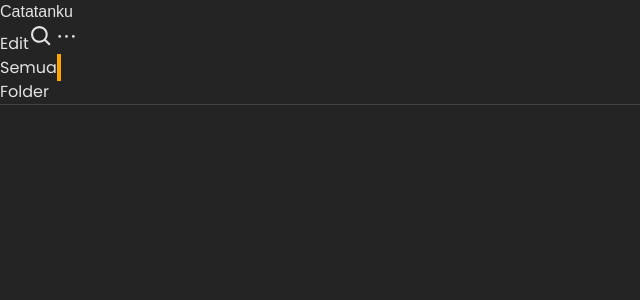
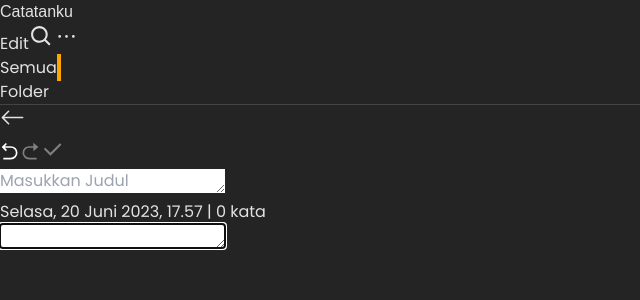
Before and after one commit to Sastrapradana06/Catatanku-app, a React (Vite) app: page /memo-detail/1 in a window 1280 px wide. Shown: the top 300 px of the page, without its empty margins (0-640 px from the left). Built offline with nearby package versions, Linux system fonts and the light colour scheme; a web font is replaced by a local one.

Commit message:
Menambah fitur tulis memo catatan

```diff
--- a/package.json
+++ b/package.json
@@ -10,10 +10,12 @@
     "preview": "vite preview"
   },
   "dependencies": {
+    "@reduxjs/toolkit": "^1.9.5",
     "history": "^5.3.0",
     "react": "^18.2.0",
     "react-dom": "^18.2.0",
     "react-icons": "^4.9.0",
+    "react-redux": "^8.1.0",
     "react-router-dom": "^6.13.0"
   },
   "devDependencies": {
--- a/src/App.jsx
+++ b/src/App.jsx
@@ -5,6 +5,7 @@ import {Navbar} from './Components/Navbar'
 import Semua from './Components/Semua'
 import Folder from './Components/Folder'
 import TulisMemo from './Components/TulisMemo'
+import MemoDetail from './Components/memoDetail'
 
 function App() {
   return (
@@ -15,6 +16,7 @@ function App() {
           <Route path='/' element={<Semua />}/>
           <Route path='/folder' element={<Folder />}/>
           <Route path='/tulismemo'  element={<TulisMemo />} />
+          <Route path='memo-detail/:id'  element={<TulisMemo />} />
         </Routes>
       </div>
     </div>
--- /dev/null
+++ b/src/App/Constanta.js
@@ -0,0 +1,26 @@
+const date = new Date()
+
+export const day = date.toLocaleDateString('id-IN', {dateStyle: 'full'})
+export const time = date.toLocaleTimeString('id-IN',{ hour: "numeric", minute: "numeric" })
+
+export function generateRandomId() {
+    return Math.floor(Math.random() * 1000) + 1;
+}
+
+export function handleDeleted(tulisMemo, setTulisMemo, setDeletedValue) {
+    const updatedValue = tulisMemo.substring(0, tulisMemo.length - 1);
+    const deletedText = tulisMemo.slice(tulisMemo.length - 1);
+    setTulisMemo(updatedValue);
+    setDeletedValue((prevDeletedValue) => deletedText + prevDeletedValue);
+}
+
+export function handleUndo(setTulisMemo, setDeletedValue, deletedValue) {
+    setTulisMemo((prevMemo) => prevMemo + deletedValue);
+    setDeletedValue('');
+}
+
+export function setDynamicHeight(textareaRef) {
+    const textarea = textareaRef.current;
+    textarea.style.height = "auto";
+    textarea.style.height = textarea.scrollHeight + "px";
+}
--- /dev/null
+++ b/src/App/Features/inputSlice.js
@@ -0,0 +1,30 @@
+import { createSlice } from "@reduxjs/toolkit";
+
+const initialState = {
+    judulMemo: '',
+    teksMemo: '',
+    day: '',
+    time: ''
+}
+
+export const inputSlice = createSlice({
+    name: 'memo',
+    initialState,
+    reducers: {
+        setJudulMemo: (state, action) => {
+            state.judulMemo = action.payload
+        },
+        setTeksMemo: (state, action) => {
+            state.teksMemo = action.payload
+        },
+        setDay: (state, action) => {
+            state.day = action.payload
+        },
+        setTime: (state, action) => {
+            state.time = action.payload
+        }
+    }
+})
+
+export const {setDay, setTime, setJudulMemo, setTeksMemo } = inputSlice.actions;
+export default inputSlice.reducer
--- /dev/null
+++ b/src/App/Features/memoSlice.js
@@ -0,0 +1,22 @@
+import { createSlice } from "@reduxjs/toolkit";
+
+const initialState = {
+    memo: [],
+    detailMemo: []
+}
+
+export const memoSlice = createSlice({
+    name: 'memo',
+    initialState,
+    reducers: {
+        getMemo: (state, action) => {
+            state.memo = action.payload
+        },
+        getDetailMemo: (state, action) => {
+            state.detailMemo = action.payload
+        }
+    }
+})
+
+export const {getMemo, getDetailMemo} = memoSlice.actions
+export default memoSlice.reducer
--- /dev/null
+++ b/src/App/Store.js
@@ -0,0 +1,9 @@
+import { configureStore } from "@reduxjs/toolkit";
+import memoReducer from "./Features/memoSlice";
+import inputReducer from "./Features/inputSlice";
+export const store = configureStore({
+    reducer: {
+        memo: memoReducer,
+        input: inputReducer
+    }
+})
--- /dev/null
+++ b/src/Components/NavMemo.jsx
@@ -0,0 +1,80 @@
+import { setTeksMemo } from "../App/Features/inputSlice";
+import { getMemo } from "../App/Features/memoSlice";
+
+import { RiCheckLine, RiArrowGoBackLine, RiArrowGoForwardFill } from "react-icons/ri";
+import { BsArrowLeft } from "react-icons/bs";
+import { Link } from "react-router-dom";
+import { useState } from "react";
+import { generateRandomId } from "../App/Constanta";
+
+import { useSelector, useDispatch } from "react-redux";
+
+export default function NavMemo({ isInputFocused }) {
+  const [deletedValue, setDeletedValue] = useState("");
+
+  const { judulMemo, teksMemo, day, time } = useSelector((state) => state.input);
+  const { memo } = useSelector((state) => state.memo);
+  const dispatch = useDispatch();
+
+  function addMemo() {
+    const newID = generateRandomId();
+    dispatch(
+      getMemo([
+        {
+          id: newID,
+          judulMemo,
+          teksMemo,
+          day,
+          time,
+        },
+        ...memo,
+      ])
+    );
+  }
+
+  function handleDeleted() {
+    const updatedValue = teksMemo.substring(0, teksMemo.length - 1);
+    const deletedText = teksMemo.slice(teksMemo.length - 1);
+    dispatch(setTeksMemo(updatedValue));
+    setDeletedValue((prevDeletedValue) => deletedText + prevDeletedValue);
+  }
+
+  function handleUndo() {
+    const newTeksMemo = teksMemo + deletedValue;
+    dispatch(setTeksMemo(newTeksMemo));
+    setDeletedValue("");
+  }
+
+  return (
+    <div className=" mt-4">
+      <div className=" w-[90%] m-auto h-[30px] flex justify-between items-center">
+        <div className=" flex items-center">
+          <button>
+            <Link to="/">
+              <BsArrowLeft size={25} />
+            </Link>
+          </button>
+        </div>
+        <div className="flex gap-4">
+          <button onClick={handleDeleted} className={`${isInputFocused ? "hidden" : ""}`}>
+            <RiArrowGoBackLine size={20} color={memo === "" ? "gray" : "white"} />
+          </button>
+          <button onClick={handleUndo} className={`${isInputFocused ? "hidden" : ""}`}>
+            <RiArrowGoForwardFill size={20} color={deletedValue === "" ? "gray" : "white"} />
+          </button>
+          {teksMemo === "" || judulMemo === "" ? (
+            <button>
+              <RiCheckLine size={25} color="gray" />
+            </button>
+          ) : (
+            <button type="submit" onClick={addMemo}>
+              <Link to="/">
+                <RiCheckLine size={25} color="white" />
+              </Link>
+            </button>
+          )}
+        </div>
+      </div>
+    </div>
+  );
+}
--- a/src/Components/Semua.jsx
+++ b/src/Components/Semua.jsx
@@ -1,49 +1,52 @@
 import { TbNotes } from "react-icons/tb";
 import { Link } from "react-router-dom";
+import { useSelector, useDispatch } from "react-redux";
+import { getDetailMemo } from "../App/Features/memoSlice";
+import { setJudulMemo, setTeksMemo} from "../App/Features/inputSlice";
+
+// import { Link } from "react-router-dom";
 export default function Semua() {
+  const {memo} = useSelector((state) => state.memo)
+  const dispatch = useDispatch()
+  // console.log(detailMemo);
+
+  function addDetailMemo(memo) {
+    dispatch(setJudulMemo(memo.judulMemo))
+    dispatch(setTeksMemo(memo.teksMemo))
+    dispatch(getDetailMemo([memo]))
+  }
+
+  function resetMemo() {
+    dispatch(setJudulMemo(''))
+    dispatch(setTeksMemo(''))
+  }
+
   return (
     <div className="">
       <div className="p-2 flex flex-col gap-3 w-[95%] m-auto">
-        <div className="h-[100px] rounded-xl bg-card flex items-center">
-          <div className="p-3">
-            <h1 className="text-[1.2rem]">Akun Brimo</h1>
-            <p className="text-gray-400 mt-1">13 Maret</p>
-          </div>
-        </div>
-        <div className=" h-[100px] rounded-xl bg-card flex items-center">
-          <div className="p-3">
-            <h1 className="text-[1.2rem]">Akun Brimo</h1>
-            <p className="text-gray-400 mt-1">13 Maret</p>
-          </div>
-        </div>
-        <div className=" h-[100px] rounded-xl bg-card flex items-center">
-          <div className="p-3">
-            <h1 className="text-[1.2rem]">Akun Brimo</h1>
-            <p className="text-gray-400 mt-1">13 Maret</p>
-          </div>
-        </div>
-        <div className=" h-[100px] rounded-xl bg-card flex items-center">
-          <div className="p-3">
-            <h1 className="text-[1.2rem]">Akun Brimo</h1>
-            <p className="text-gray-400 mt-1">13 Maret</p>
-          </div>
-        </div>
-        <div className=" h-[100px] rounded-xl bg-card flex items-center">
-          <div className="p-3">
-            <h1 className="text-[1.2rem]">Akun Brimo</h1>
-            <p className="text-gray-400 mt-1">13 Maret</p>
-          </div>
-        </div>
-        <div className=" h-[100px] rounded-xl bg-card flex items-center">
-          <div className="p-3">
-            <h1 className="text-[1.2rem]">Akun Brimo</h1>
-            <p className="text-gray-400 mt-1">13 Maret</p>
-          </div>
-        </div>
+        {memo.length === 0 ? (
+          <p className="text-center">Buat Catatn Anda!!</p>
+        ) : (
+          memo.map((teks, i) => {
+            return (
+              <Link to={`memo-detail/${teks.id}`} key={i} onClick={addDetailMemo.bind(this, teks)}>
+                <div className="h-[100px] rounded-xl bg-card flex items-center justify-between">
+                  <div className="p-3">
+                    <h1 className="text-[1.3rem]">{teks.judulMemo}</h1>
+                    <p className="text-gray-400 mt-1 text-[.8rem]">{teks.day}</p>
+                  </div>
+                  <div className=" mt-9 p-1">
+                    <p className="text-[.8rem] text-gray-400">{teks.time}</p>
+                  </div>
+                </div>
+              </Link>
+            )
+          })
+        )}
       </div>
       <div className="fixed bottom-0 w-full h-max p-1 bg-[#2B2730]">
         <div className="w-[50%] m-auto h-full flex flex-col items-center justify-center">
-          <button>
+          <button onClick={resetMemo}>
             <Link to='/tulismemo'>
                 <TbNotes size={35} />
             </Link>
--- a/src/Components/TulisMemo.jsx
+++ b/src/Components/TulisMemo.jsx
@@ -1,15 +1,26 @@
-import { RiCheckLine, RiArrowGoBackLine, RiArrowGoForwardFill } from "react-icons/ri";
-import { BsArrowLeft } from "react-icons/bs";
+import { useEffect, useRef, useState } from "react";
+import NavMemo from "./NavMemo";
+import { useSelector, useDispatch } from "react-redux";
+import { setJudulMemo, setTeksMemo, setDay, setTime } from "../App/Features/inputSlice";
 
-import { useRef, useState } from "react";
-import { Link } from "react-router-dom";
 export default function TulisMemo() {
-    const [judul, setJudul] = useState('')
-    const [deletedValue, setDeletedValue] = useState('');
-    const [memo, setMemo] = useState('')
   const [isInputFocused, setIsInputFocused] = useState(false);
+
   const textareaRef = useRef(null);
-    // console.log({judul, memo});
+
+  const { judulMemo, teksMemo, day, time } = useSelector((state) => state.input);
+  const dispatch = useDispatch();
+//   console.log({ judulMemo, teksMemo, day });
+
+  useEffect(() => {
+    const currentDate = new Date();
+    const currentDay = currentDate.toLocaleDateString("id-IN", { dateStyle: "full" });
+    const currentTime = currentDate.toLocaleTimeString("id-IN", { hour: "numeric", minute: "numeric" });
+
+    dispatch(setDay(currentDay))
+    dispatch(setTime(currentTime))
+  }, [dispatch]);
+
 
   function setDynamicHeight() {
     const textarea = textareaRef.current;
@@ -17,75 +28,38 @@ export default function TulisMemo() {
     textarea.style.height = textarea.scrollHeight + "px";
   }
 
-    function handleDeleted() {
-        const updatedValue = memo.substring(0, memo.length - 1);
-        const deletedText = memo.slice(memo.length - 1);
-        setMemo(updatedValue);
-        setDeletedValue((prevDeletedValue) => deletedText + prevDeletedValue);
-    }
-
-    function handleUndo() {
-        setMemo((prevMemo) => prevMemo + deletedValue);
-        setDeletedValue('');
-    }
   return (
     <div className=" absolute z-20 w-full h-[100vh] page-memo bg-[#242424] p-1">
       {/* navbar */}
-            <div className=" mt-2">
-                <div className=" w-[90%] m-auto h-[30px] flex justify-between items-center">
-                    <div className=" flex items-center">
-                        <button>
-                            <Link to="/">
-                                <BsArrowLeft size={25} />
-                            </Link>
-                        </button>
-                    </div>
-                    <div className="flex gap-4">
-                        <button onClick={handleDeleted} className={`${isInputFocused ? 'hidden' : ''}`}>
-                            <RiArrowGoBackLine size={20} color={memo === '' ? 'gray' : 'white'} />
-                        </button>
-                        <button onClick={handleUndo} className={`${isInputFocused ? 'hidden' : ''}`}>
-                            <RiArrowGoForwardFill size={20} color={deletedValue === '' ? 'gray' : 'white'} />
-                        </button>
-                        {judul === '' ? (
-                            <button>
-                                <RiCheckLine size={25} color="gray" />
-                            </button>
-                        ) : (
-                            <button>
-                                <Link to='/'>
-                                    <RiCheckLine size={25} color='white' />
-                                </Link>
-                            </button>
-                        )}
-                    </div>
-                </div>
-            </div>
+      <NavMemo isInputFocused={isInputFocused}/>
 
       {/* input */}
       <div className=" mt-8">
-                <form action="" className="w-[90%] m-auto">
+        <form className="w-[90%] m-auto">
           <textarea
-                        className="bg-transparent w-full text-[1.8rem] flex flex-wrap items-center h-[50px] border-none outline-none"
+            className="bg-transparent w-full text-[1.6rem] flex flex-wrap items-center h-[50px] border-none outline-none mt-6 text-gray-400"
             onInput={setDynamicHeight}
             ref={textareaRef}
-                        rows="1" cols="15"
-                        placeholder="Masukkan judul"
-                        value={judul}
-                        onChange={(e) => setJudul(e.target.value)}
-                        onFocus={() => setIsInputFocused(true)}
+            rows="1"
+            cols="15"
+            value={judulMemo}
+            placeholder="Masukkan Judul"
+            onChange={(e) => dispatch(setJudulMemo(e.target.value))}
+            onFocus={() => setIsInputFocused(false)}
           />
           <div className=" mt-1 text-[.8rem] text-gray-400">
-                        <p>18 Juni 01.08 Min | 0 kata</p>
+            <p>
+              {day}, {time} | {teksMemo.length} kata
+            </p>
           </div>
           <textarea
             className="bg-transparent w-full text-[1rem] flex flex-wrap items-center h-[50px] border-none outline-none mt-6 text-gray-400"
             onInput={setDynamicHeight}
             ref={textareaRef}
-                        rows="1" cols="15"
-                        value={memo}
-
-                        onChange={(e) => setMemo(e.target.value)}
+            rows="1"
+            cols="15"
+            value={teksMemo}
+            onChange={(e) => dispatch(setTeksMemo(e.target.value))}
             onFocus={() => setIsInputFocused(false)}
             autoFocus
           />
--- /dev/null
+++ b/src/Components/memoDetail.jsx
@@ -0,0 +1,29 @@
+import { BsArrowLeft, BsPencil } from "react-icons/bs";
+import { Link } from "react-router-dom";
+import { RiDeleteBin6Line } from "react-icons/ri";
+
+export default function MemoDetail() {
+
+
+  return (
+      <div className="border h-[50px] flex justify-between p-2">
+        <div className="">
+            <button>
+            <Link to="/">
+                <BsArrowLeft size={30} />
+            </Link>
+            </button>
+        </div>
+        <div className="flex gap-6">
+            <button>
+                <BsPencil size={25} />
+            </button>
+            <button>
+            <Link>
+                <RiDeleteBin6Line size={25} />
+            </Link>
+            </button>
+        </div>
+      </div>
+  );
+}
--- a/src/main.jsx
+++ b/src/main.jsx
@@ -3,11 +3,15 @@ import ReactDOM from 'react-dom/client'
 import App from './App.jsx'
 import './index.css'
 import { BrowserRouter } from 'react-router-dom'
+import { Provider } from 'react-redux'
+import { store } from './App/Store.js'
 
 ReactDOM.createRoot(document.getElementById('root')).render(
   <React.StrictMode>
-    <BrowserRouter>
-      <App />
-    </BrowserRouter>
+    <Provider store={store}>
+      <BrowserRouter>
+        <App />
+      </BrowserRouter>
+    </Provider>
   </React.StrictMode>,
 )
```
Also changed, not shown: 1 other file (tests, documents, lock files or other folders). Lines whose indentation alone changed are shown as unchanged.
